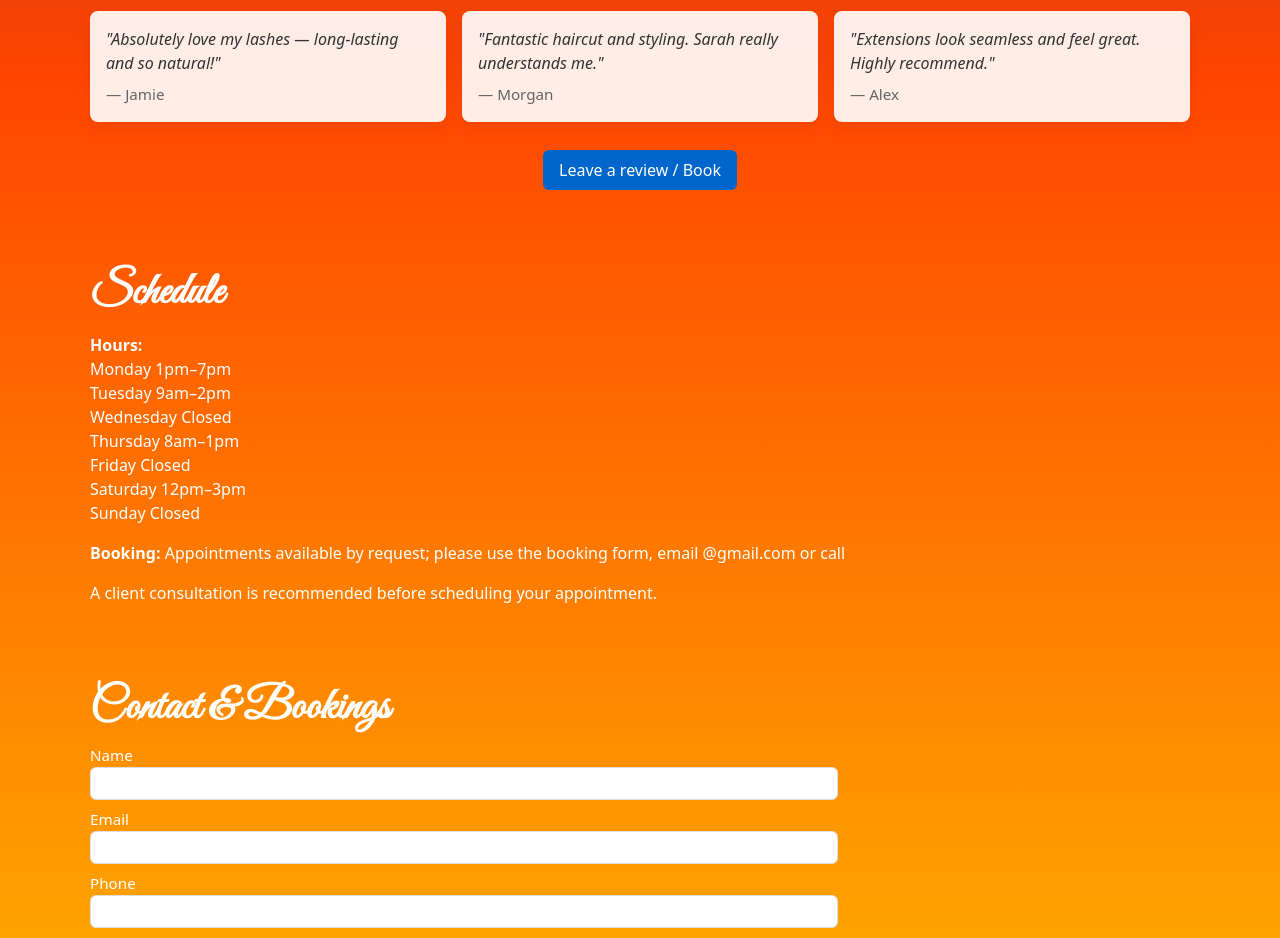
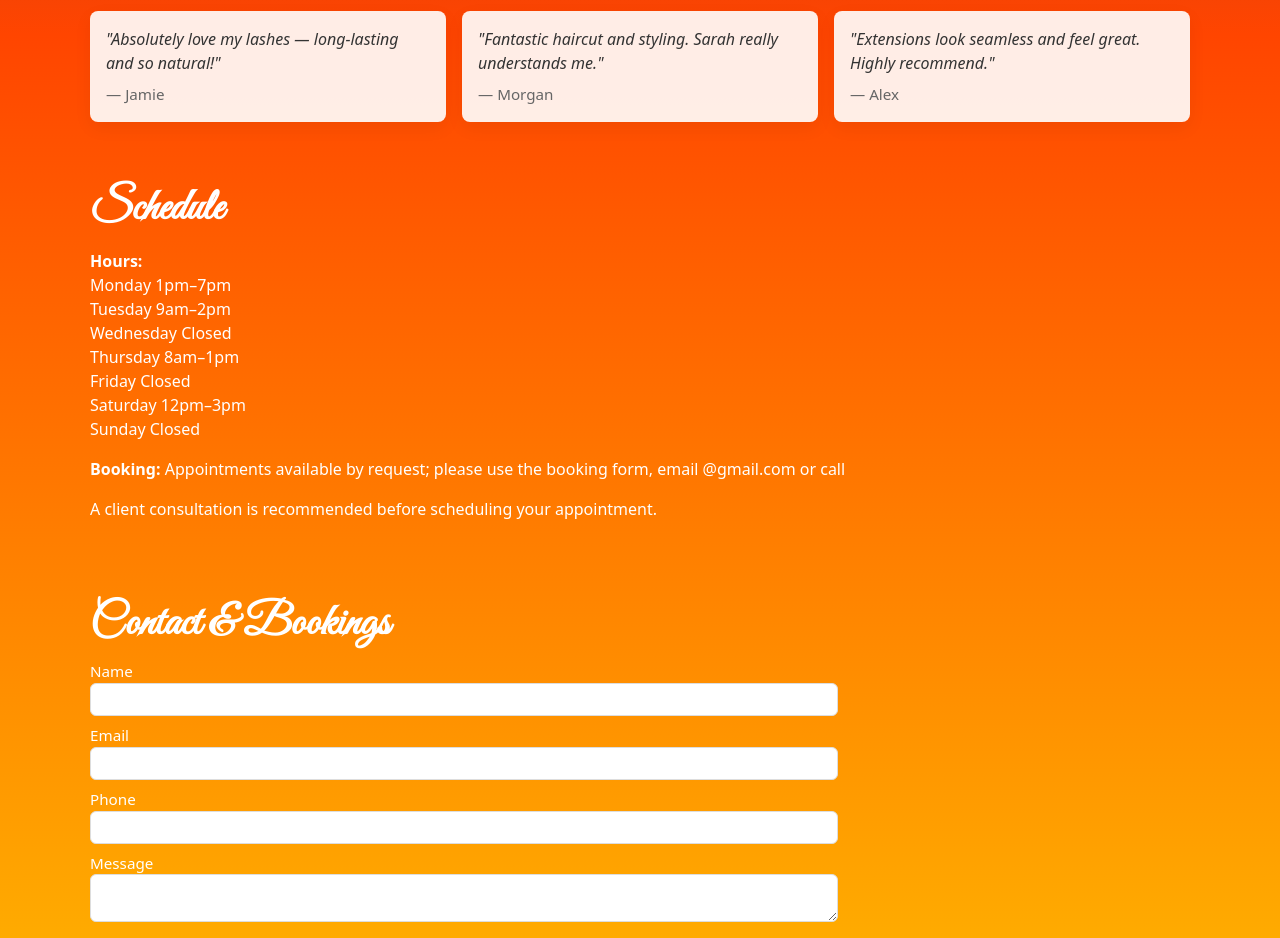
Before and after one commit to jsc1005/jsc1005.github.io, a plain HTML site: page index.html in a window 1280 px wide. Shown: the part 1260-2198 px from the top of the page. Drawn offline with Linux system fonts and the light colour scheme.

Commit message:
removed Leave a review button

```diff
--- a/index.html
+++ b/index.html
@@ -143,7 +143,6 @@
             <p class="cite">— Alex</p>
           </article>
         </div>
-        <p class="reviews-cta"><a class="cta" href="#contact">Leave a review / Book</a></p>
       </section>
 
       <!-- Team section removed -->
```
